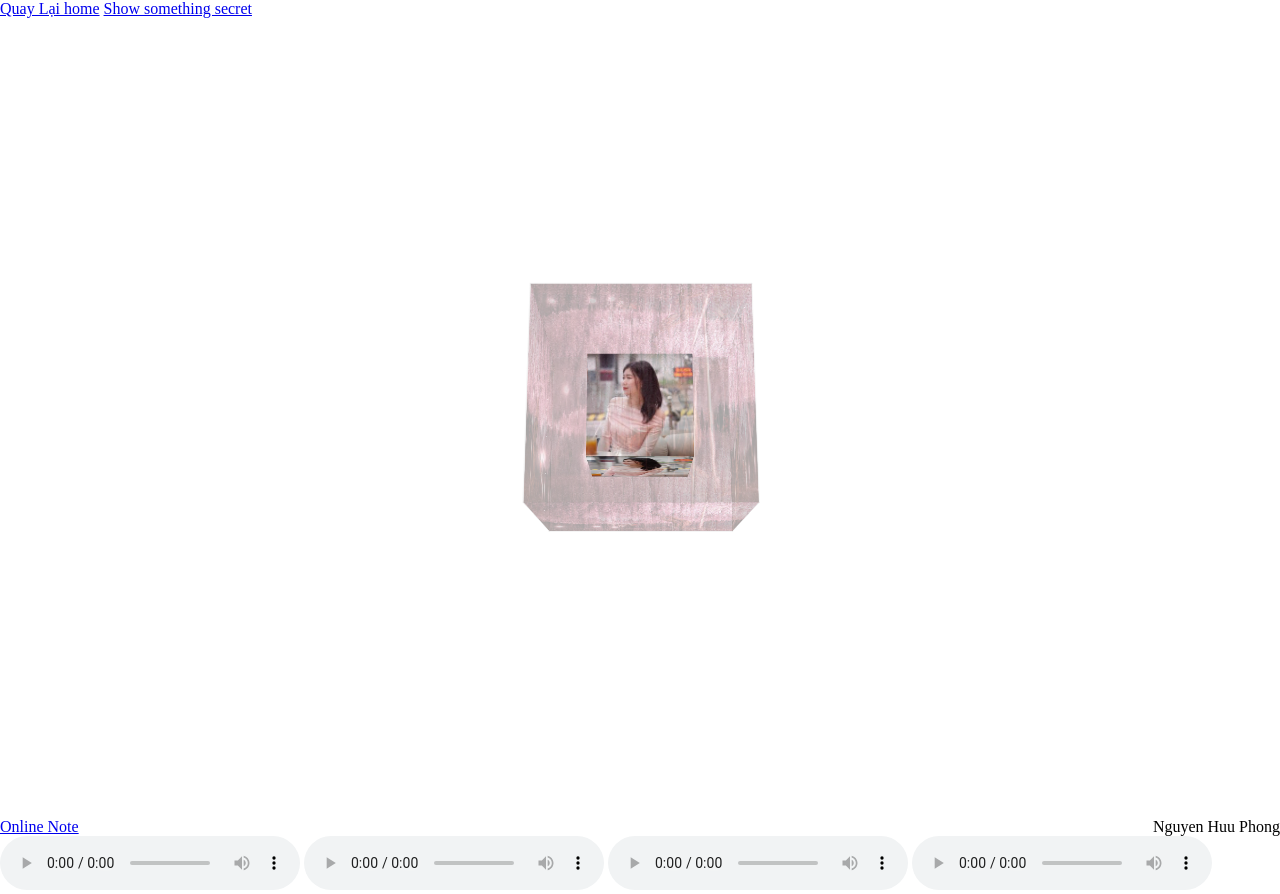
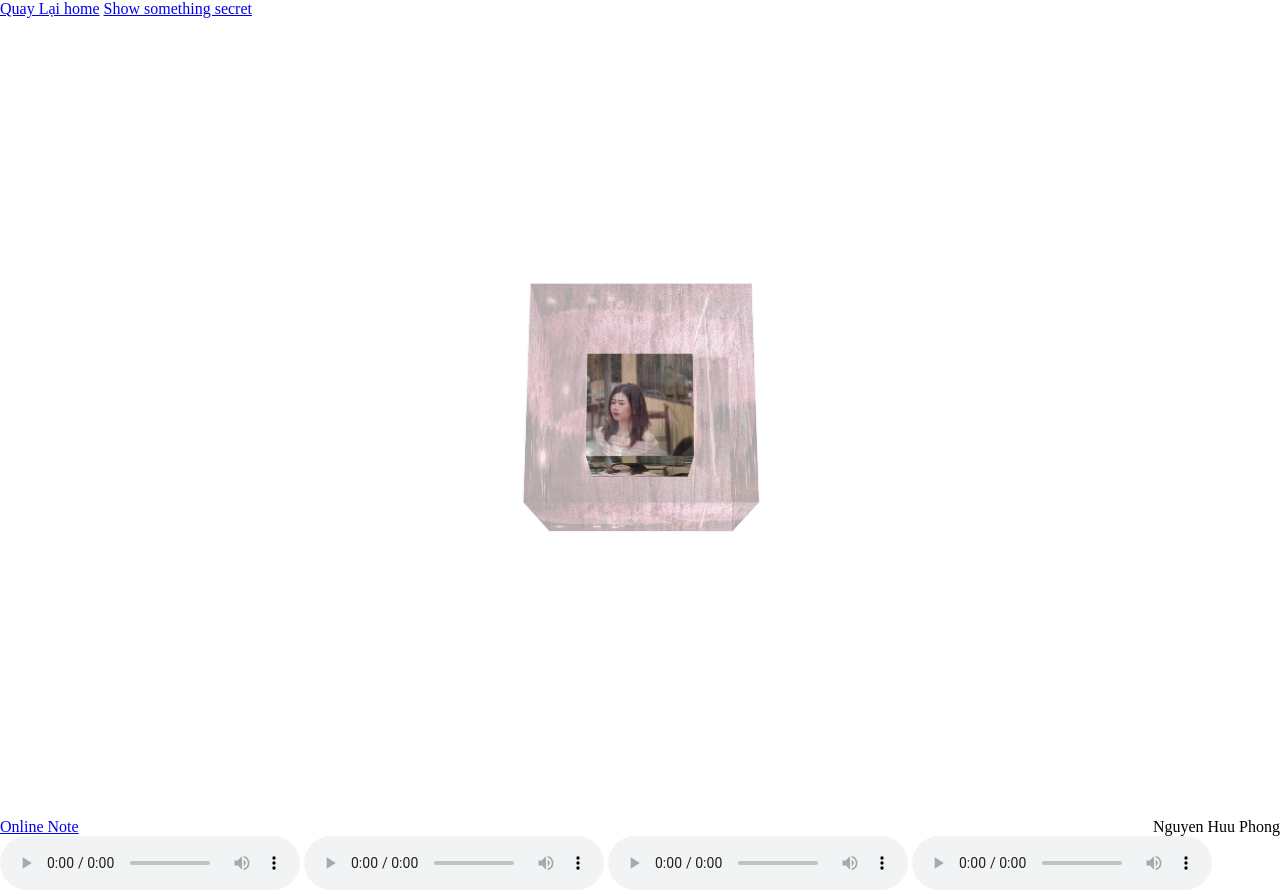
Before and after one commit to LABVIENAM/labvienam.github.io, a plain HTML site: page index.html in a window 1280 px wide. Drawn offline with Linux system fonts and the light colour scheme.

Commit message:
Update style.css

```diff
--- a/CSS/style.css
+++ b/CSS/style.css
@@ -45,37 +45,37 @@ li {
 }
 
 .minbox li:nth-child(1) {
-    background: url('../images/HienDt1.jpg') no-repeat 0 0;
+    background: url('../images/HienDt2.jpg') no-repeat 0 0;
     transform: translateZ(50px);
     background-size: cover;
 }
 
 .minbox li:nth-child(2) {
-    background: url('../images/HienDt1.jpg') no-repeat 0 0;
+    background: url('../images/HienDt2.jpg') no-repeat 0 0;
     transform: rotateX(180deg) translateZ(50px);
     background-size: cover;
 }
 
 .minbox li:nth-child(3) {
-    background: url('../images/HienDt1.jpg') no-repeat 0 0;
+    background: url('../images/HienDt2.jpg') no-repeat 0 0;
     transform: rotateX(-90deg) translateZ(50px);
     background-size: cover;
 }
 
 .minbox li:nth-child(4) {
-    background: url('../images/HienDt1.jpg') no-repeat 0 0;
+    background: url('../images/HienDt2.jpg') no-repeat 0 0;
     transform: rotateX(90deg) translateZ(50px);
     background-size: cover;
 }
 
 .minbox li:nth-child(5) {
-    background: url('../images/HienDt1.jpg') no-repeat 0 0;
+    background: url('../images/HienDt2.jpg') no-repeat 0 0;
     transform: rotateY(-90deg) translateZ(50px);
     background-size: cover;
 }
 
 .minbox li:nth-child(6) {
-    background: url('../images/HienDt1.jpg') no-repeat 0 0;
+    background: url('../images/HienDt2.jpg') no-repeat 0 0;
     transform: rotateY(90deg) translateZ(50px);
     background-size: cover;
 }
```
